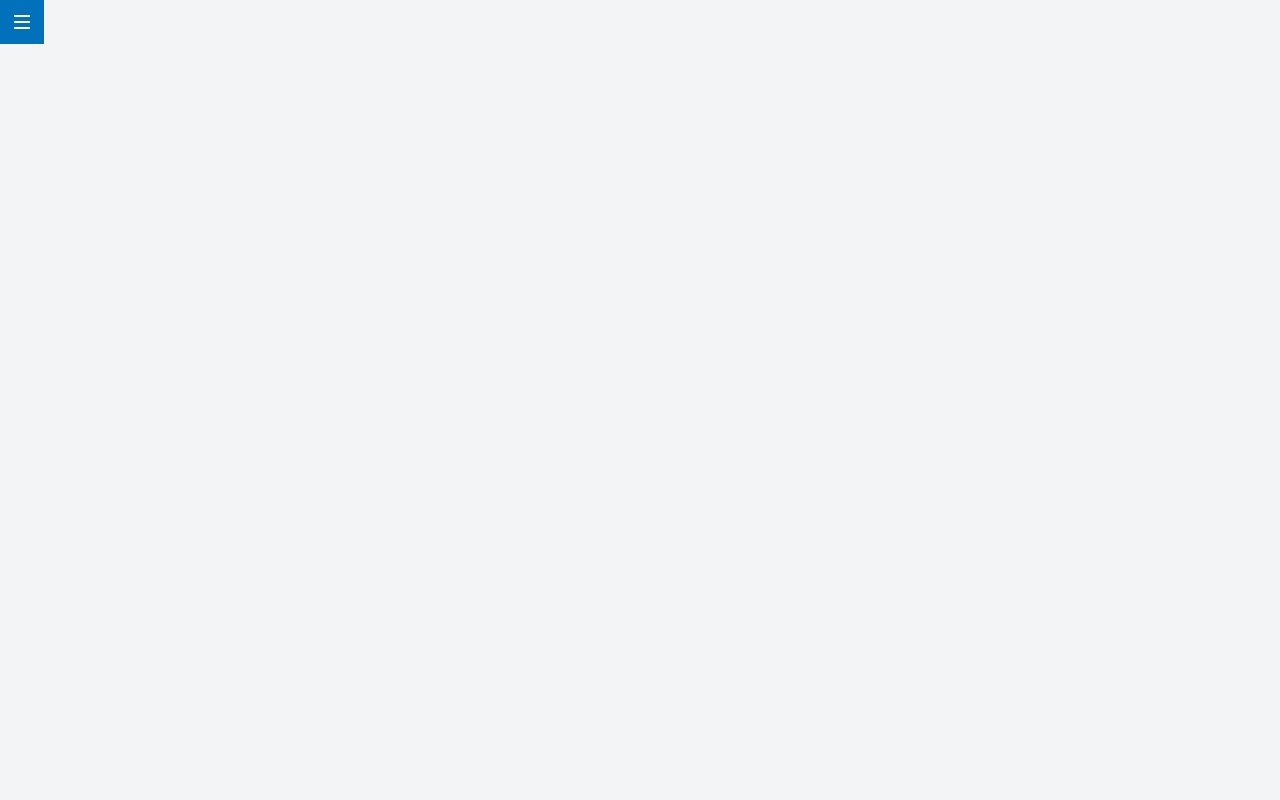
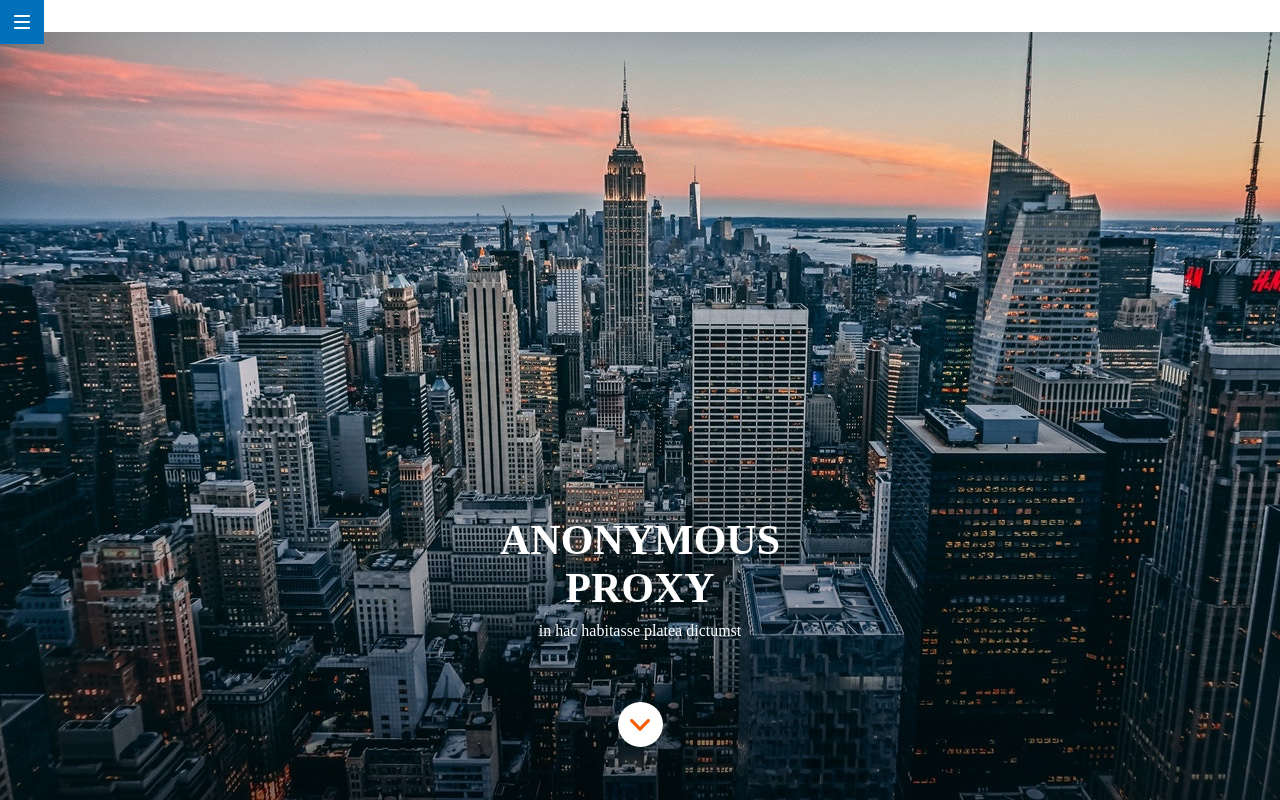
Before and after one commit to martagrio/m1-evaluacion-final-martagrio, a website: page _src/templates/index.html in a window 1280 px wide. Drawn offline with nearby package versions, Linux system fonts and the light colour scheme; files that its build step writes are made by us from their sources; files whose address does not match are found by name.

Commit message:
add header and hero content and css

```diff
--- a/_src/assets/scss/components/_hero.scss
+++ b/_src/assets/scss/components/_hero.scss
@@ -0,0 +1,38 @@
+.hero__box {
+    background: url("../images/cover.jpg") center bottom no-repeat;
+    height: 100vh;
+    color: $color--white;
+}
+
+.hero__box .container {
+    height: 100%;
+    display: flex;
+    flex-direction: column;
+    align-items: center;
+    justify-content: flex-end;
+    text-align: center;
+}
+
+.hero--arrow {
+    height: 45px;
+    width: 45px;
+    border-radius: 50%;
+    background-color: $color--white;
+    padding: 15.3px 12.5px;
+    box-sizing: border-box;
+    margin-bottom: 53px;
+}
+
+.hero--text {
+    transform: translateY(-50%);
+}
+
+.hero--title {
+    text-transform: uppercase;
+    font-size: 42px;
+    width: 290px;
+}
+
+.hero--sub {
+    padding-top: 10px;
+}
--- a/_src/assets/scss/core/_settings.scss
+++ b/_src/assets/scss/core/_settings.scss
@@ -1,5 +1,4 @@
-.page {
+* {
     margin: 0;
+    padding: 0;
 }
-
-$color-white: #f3f4f5;
--- a/_src/assets/scss/layout/_container.scss
+++ b/_src/assets/scss/layout/_container.scss
@@ -1,3 +1,8 @@
+.page {
+    margin: 0;
+    height: 100vh;
+}
+
 .container {
     margin: 0 15px;
     @media all and (min-width: 768px) {
--- a/_src/assets/scss/layout/_header.scss
+++ b/_src/assets/scss/layout/_header.scss
@@ -0,0 +1,9 @@
+.header__box {
+    position: fixed;
+    top: 0;
+    left: 0;
+}
+
+.header__box .container {
+    margin: 0;
+}
--- /dev/null
+++ b/_src/assets/scss/layout/_main.scss
@@ -0,0 +1,3 @@
+.main__box {
+    height: 100%;
+}
--- a/_src/assets/scss/main.scss
+++ b/_src/assets/scss/main.scss
@@ -2,8 +2,7 @@
 @import 'core/settings';
 @import 'core/links';
 @import 'layout/container';
+@import 'layout/header';
+@import 'layout/main';
 @import 'components/buttons';
-body {
-    margin: 0;
-    background: url('../images/logo-adalab-80px.png') center center no-repeat $color-white;
-}
+@import 'components/hero';
--- a/_src/templates/index.html
+++ b/_src/templates/index.html
@@ -8,34 +8,40 @@
     <link rel="stylesheet" href="assets/css/main.css">
 </head>
 
-<body>
+<body class="page">
 
     <!-- HEADER -->
     <header class="header__box">
-        <div class="cotainer">
+        <div class="container">
             <button type="button" class="header__button"><img src="assets/images/ico-menu.svg" alt="button header"></button>
         </div>
     </header>
 
-    <!-- HERO -->
-    <hero class="hero__box">
-        <div class="cotainer"></div>
-
-    </hero>
-
-
     <!-- MAIN -->
     <main class="main__box">
 
+        <!-- HERO -->
+        <section class="hero__box">
+            <div class="container">
+                <div class="hero--text">
+                    <h1 class="hero--title">anonymous proxy</h1>
+                    <p class="hero--sub">in hac habitasse platea dictumst</p>
+                </div>
+                <div class="hero--arrow">
+                    <a class="hero--link" href="#tips"><img src="assets/images/ico-scroll-down.svg" alt=""></a>
+                </div>
+
+        </section>
+
         <!-- TIPS -->
-        <section class="tips__container">
-            <div class="cotainer"></div>
+        <section class="tips__container" id="tips">
+            <div class="container"></div>
 
         </section>
 
         <!-- REASONS -->
         <section class="reasons__box">
-            <div class="cotainer"></div>
+            <div class="container"></div>
 
         </section>
 
@@ -43,7 +49,7 @@
 
     <!-- FOOTER -->
     <footer class="footer__box">
-        <div class="cotainer"></div>
+        <div class="container"></div>
 
     </footer>
 </body>
```
